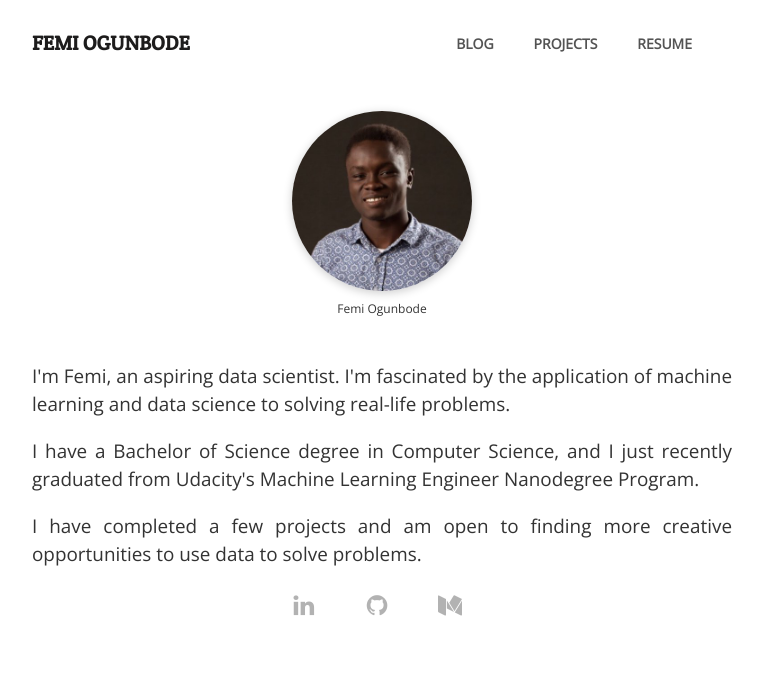
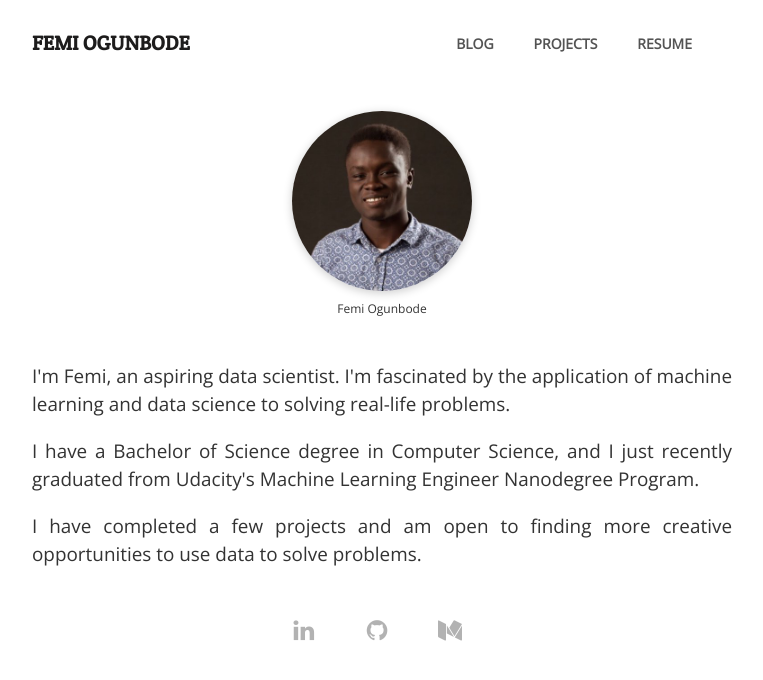
Before and after one commit to FemiOG/FemiOG.github.io, a Jekyll site: the page built from index.html, in a window 1280 px wide. Shown: the top 680 px of the page, without its empty margins (258-1021 px from the left). Built offline with Jekyll 4.4.1, drawn with Linux system fonts in a browser that asks for light colours; some web fonts are replaced.

Commit message:
Final commit

```diff
--- a/index.html
+++ b/index.html
@@ -94,7 +94,7 @@ ul.posts li {
 
 .body-text {
     line-height: 2em;
-    margin-bottom: 25px;
+    margin-bottom: 50px;
 }
 
 img.profile {
```
